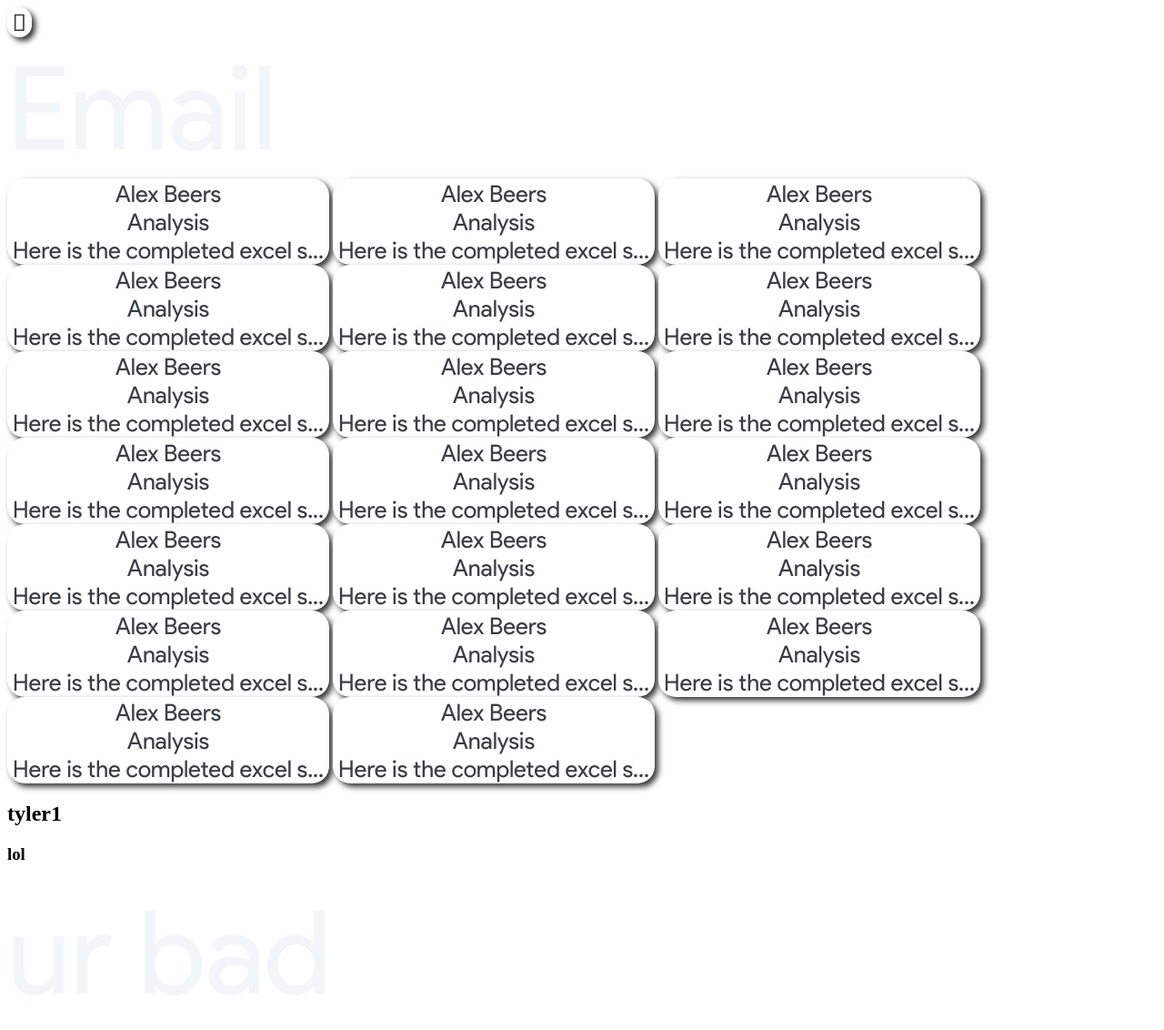
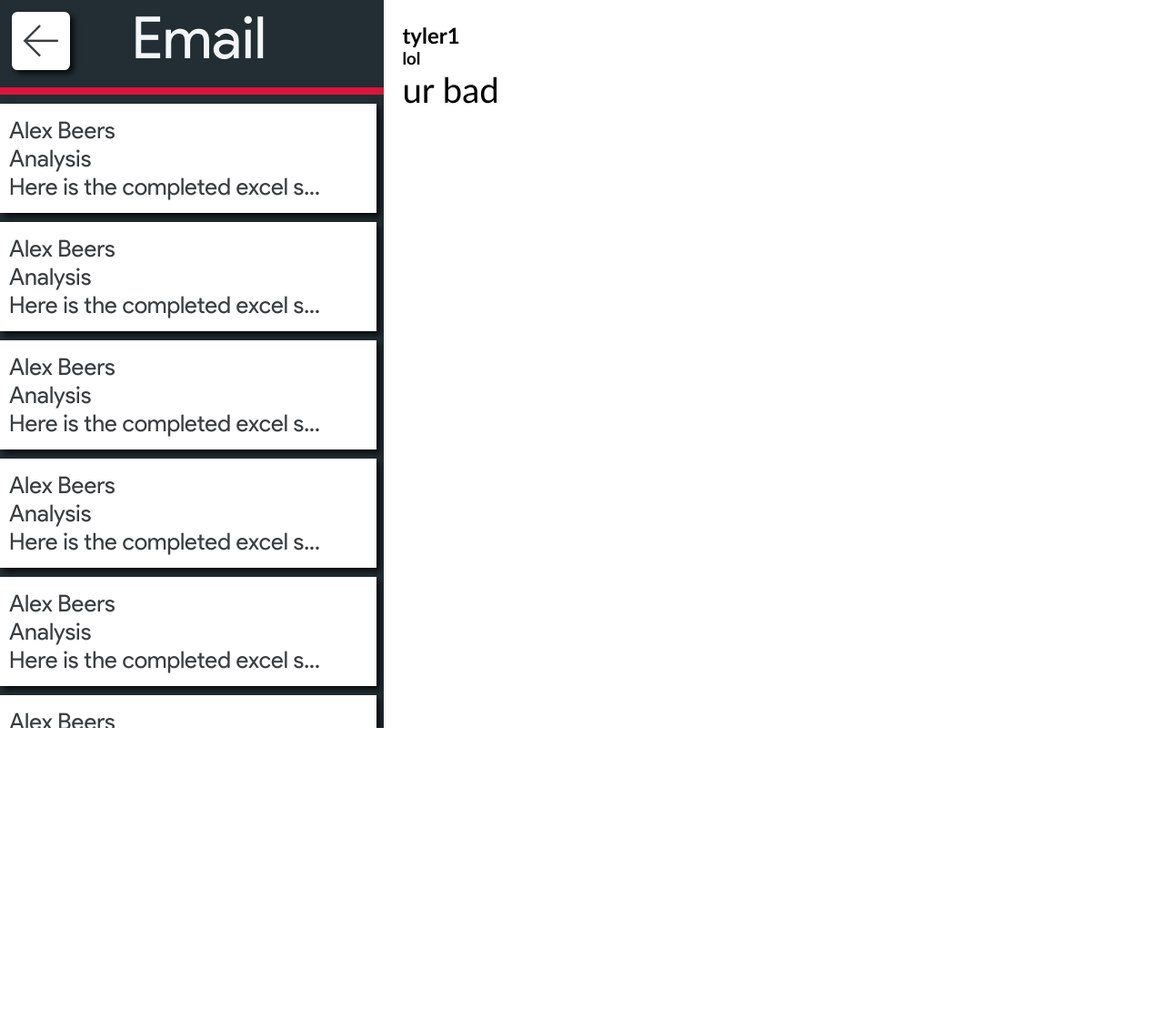
Before and after one commit to arbeers1/HomeDoc, a Flask app: template templates/email.html in a window 1280 px wide. Shown: the whole page at 91% size. After the commit the page ends 800 px from the top, so only its background shows below. Run offline with Flask 2, Linux system fonts and the light colour scheme; the template is opened without the code that fills it, so the values that code supplies are empty.

Commit message:
Updated Styling

```diff
--- /dev/null
+++ b/static/scripts/mail_reader.js
@@ -0,0 +1,7 @@
+function read_mail(id){
+    //TODO: Retrieve email by id
+
+    document.getElementById("sender").innerText = "Alex Beers <arbeers@wisc.edu>"
+    document.getElementById("subject").innerText = "Completed Project"
+    document.getElementById("message").innerHTML = "I have attached our completed project files to this email.<br>Thanks,<br><br>Alex"
+}
--- /dev/null
+++ b/static/stylesheets/mail_style.css
@@ -0,0 +1,64 @@
+*{
+    margin: 0;
+    padding: 0;
+}
+
+#nav_container{
+    background-color: #222e33;
+    width: 33vw;
+    height: 100vh;
+    overflow-y: scroll;
+    float: left;
+    margin-right: 20px;
+}
+
+#nav_container::-webkit-scrollbar {
+    display: none;
+}
+
+#back{
+    margin-top: 1vw;
+}
+
+p{
+    font-size: 5vw;
+    margin-left: 5vw;
+}
+
+#title{
+    display: inline-block;
+}
+
+#divider{
+    height: 1vh;
+    width: 100%;
+    margin-top: 2vh;
+    background-color: crimson;
+}
+
+.em{
+    margin-top: 10px;
+    border-radius: 0px;
+    width: 98%;
+    overflow: hidden;
+    height: 15vh;
+    text-align: left;
+    padding-left: 10px;
+}
+
+.em:focus{
+    background-color: #e3e7f2;
+}
+
+#mail_container{
+    height: 100%;
+}
+
+#message{
+    font-size: 3vw;
+    padding-right: 20px;
+}
+
+#space{
+    height: 3vh;
+}
--- a/static/stylesheets/style.css
+++ b/static/stylesheets/style.css
@@ -17,6 +17,14 @@
     margin-bottom: auto;
 }
 
+h1{
+    font-family: 'Product Sans';
+}
+
+h3{
+    font-family: 'Product Sans';
+}
+
 button{
     font-family: 'Product Sans';
     font-size: 2vw;
@@ -27,3 +35,13 @@
 button:focus{
     outline: 0;
 }
+
+#back{
+    position: relative;
+    font-family: 'holo';
+    font-size: 3vw;
+    border-radius: .5vw;
+    margin-left: 1vw;
+    height: 5vw;
+    width: 5vw;
+}
--- a/static/themes/light_theme.css
+++ b/static/themes/light_theme.css
@@ -31,3 +31,8 @@
 #temp{
     color: #f3f6f9;
 }
+
+.mail{
+    font-family: "Calibri";
+    color: black;
+}
```
Also changed, not shown: static/stylesheets/hue_style.css (+0 -14 lines), static/stylesheets/weather_style.css (+0 -9 lines), static/res/istock-175396140.png (added).
